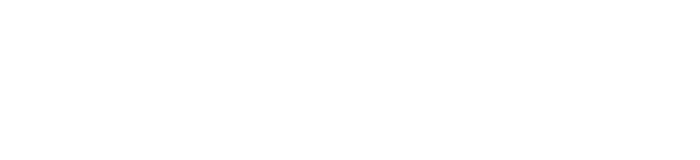
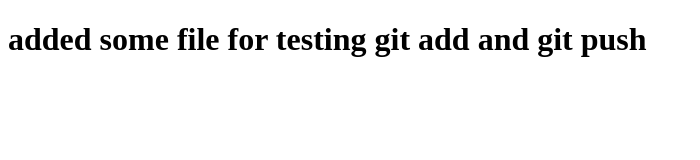
Before and after one commit to semin-ahammed/my-first-repo, a plain HTML site: page index.html in a window 1280 px wide. Shown: the whole page, without its empty margins (0-700 px from the left). Drawn offline with Linux system fonts and the light colour scheme.

Commit message:
add some file for test

```diff
--- a/index.html
+++ b/index.html
@@ -7,6 +7,6 @@
     <title>my first repo</title>
 </head>
 <body>
-
+    <h1>added some file for testing git add and git push</h1>
 </body>
 </html>
```
